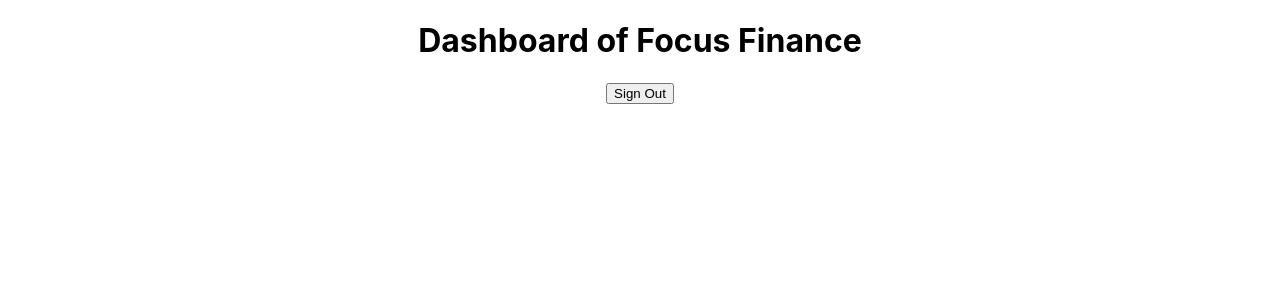
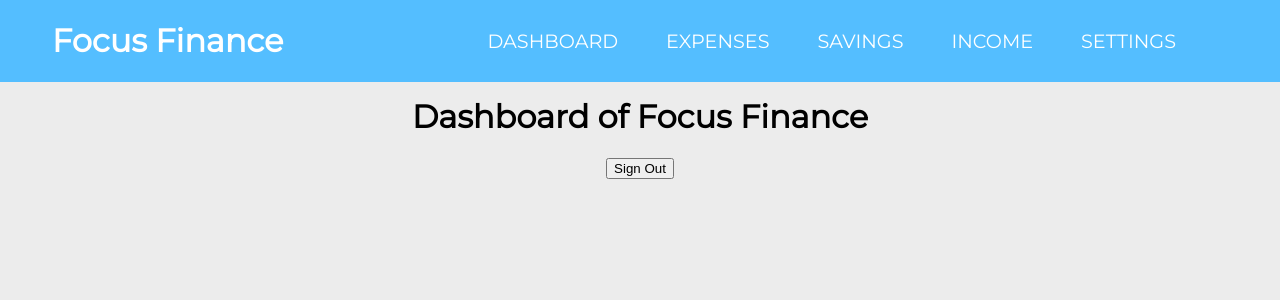
Before and after one commit to Apex-Coder/focusfinance, a React (Create React App) app: page / in a window 1280 px wide. Shown: the top 300 px of the page. Built offline with nearby package versions, Linux system fonts and the light colour scheme; no server answers; sample sign-in values are in the browser's storage.

Commit message:
Added Navbar and Updated Dashboard

```diff
--- a/src/App.css
+++ b/src/App.css
@@ -1,3 +1,23 @@
+@import url('https://fonts.googleapis.com/css2?family=Montserrat&display=swap');
+:root {
+
+  --navBarBackground: #54beff;
+  --testingBackground: #23232e;
+  --textWhite: #ffffff;
+}
+*,*::before, *::after {
+  box-sizing: border-box;
+}
+
+body {
+  margin: 0;
+  background: #ececec;
+  /* background: var(--testingBackground); */
+  font-family: 'Montserrat', sans-serif;
+  font-weight: 400;
+}
+
+
 .App {
   text-align: center;
 }
--- a/src/Components/Dashboard/Dashboard.js
+++ b/src/Components/Dashboard/Dashboard.js
@@ -1,9 +1,13 @@
 import React from 'react';
+
+import ReactNavbar from '../ui/ReactNavbar';
 import app from '../../Configuration/base';
 
 const Dashboard = () => {
     return (
         <div>
+            <ReactNavbar />
+            <br /><br /><br /><br />
             <h1>Dashboard of Focus Finance</h1>
             <button onClick={() => app.auth().signOut()}>Sign Out</button>
         </div>
--- /dev/null
+++ b/src/Components/ui/Navbar.css
@@ -0,0 +1,155 @@
+/* Navigation Styles */
+header {
+  background: var(--navBarBackground);
+  text-align: center;
+  position: fixed;
+  z-index: 999;
+  width: 100%;
+
+}
+
+.logo {
+  /* margin: 0; */
+  color:  var(--textWhite);
+}
+.nav-toggle{
+  display: none;
+}
+.nav-toggle-label {
+  position: absolute;
+  top: 0;
+  left: 0;
+  margin-left: 1em;
+  height: 100%;
+  display: flex;
+  align-items: center;
+}
+
+.nav-toggle-label span,
+.nav-toggle-label span::before,
+.nav-toggle-label span::after
+ {
+  display: block;
+  background: white;
+  height: 2px;
+  width: 2em;
+  border-radius: 2px;
+  position: relative;
+}
+
+.nav-toggle-label span::before,
+.nav-toggle-label span::after
+ {
+   content: '';
+   position: absolute;
+ }
+
+.nav-toggle-label span::before {
+  bottom: 7px;
+}
+
+.nav-toggle-label span::after {
+  top: 7px;
+}
+
+nav {
+  position: absolute;
+  text-align: left;
+  top: 100%;
+  left: 0;
+  background: var(--navBarBackground);
+  width: 100%;
+  border-bottom-right-radius: 25px;
+  border-bottom-left-radius: 25px;
+  transform: scale(1, 0);
+  transform-origin: top;
+  transition: transform 300ms ease-in-out;
+}
+
+nav ul {
+  margin: 0;
+  padding: 0;
+  list-style: none;
+}
+
+nav li {
+  margin-bottom: 1em;
+  margin-left: 1rem;
+}
+
+nav a {
+  color:  var(--textWhite);
+  text-decoration: none;
+  font-size: 1.2rem;
+  text-transform: uppercase;
+  opacity: 0;
+  transition: opacity 150ms ease-in-out;
+}
+
+nav a:hover {
+  color: rgb(44, 135, 190);
+}
+
+.nav-toggle:checked ~ nav {
+  transform: scale(1, 1);
+}
+.nav-toggle:checked ~ nav a {
+  opacity: 1;
+  transition: opacity 250ms ease-in-out 250ms;
+}
+@media screen and (min-width: 800px) {
+  .nav-toggle-label {
+    display: none;
+  }
+
+  header {
+    display: grid;
+    grid-template-columms: 1fr auto minmax(600px, 3fr) 1fr;
+    grid-auto-flow: dense;
+  }
+
+  .logo {
+
+    grid-column: 0 / 3;
+  }
+  nav {
+    all: unset;
+    grid-column: 3 / 4;
+    display: flex;
+    jusitfy-content: flex-end;
+    align-items:center;
+  }
+
+  nav ul {
+    display: flex;
+  }
+
+  nav li {
+    margin-left: 3em;
+    margin-bottom: 0;
+  }
+
+  nav a {
+    opacity: 1;
+    position: relative;
+  }
+
+  nav a::before {
+    content: '';
+    display: block;
+    height: 5px;
+    background: rgb(44, 135, 190);
+    position: absolute;
+    top: -.75em;
+    left: 0;
+    right: 0;
+    border-radius: 10px;
+    transform: scale(0, 1);
+    transition: transform ease-in-out 250ms;
+
+  }
+
+  nav a:hover::before {
+    transform: scale(1,1);
+  }
+}
--- /dev/null
+++ b/src/Components/ui/ReactNavbar.js
@@ -0,0 +1,28 @@
+import React, { Component } from 'react';
+import './Navbar.css';
+
+export  class ReactNavbar extends Component {
+    render() {
+        return (
+          <>
+            <header>
+              <h1 className="logo">Focus Finance</h1>
+              <input type="checkbox" className="nav-toggle" id="nav-toggle" />
+              <nav>
+                <ul>
+                  <li><a href="#">Dashboard</a></li>
+                  <li><a href="#">Expenses</a></li>
+                  <li><a href="#">Savings</a></li>
+                  <li><a href="#">Income</a></li>
+                  <li><a href="#">Settings</a></li>
+                </ul>
+              </nav>
+              <label for="nav-toggle" className="nav-toggle-label">
+                <span></span>
+              </label>
+            </header>
+          </>
+        );
+    }
+}
+export default  ReactNavbar
```
